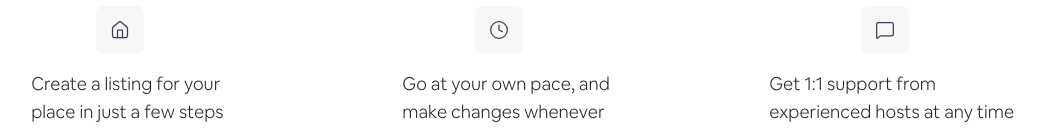
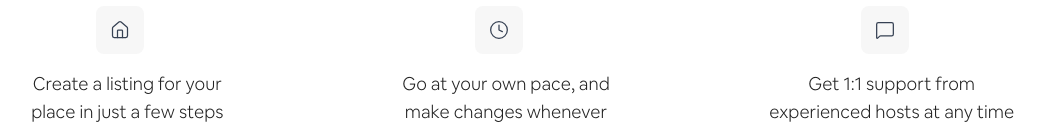
Before and after one commit to SiewJun/airbnb-clone, a React (Vite) app: page / in a window 1280 px wide. Shown: the part 1392-1523 px from the top of the page, without its empty margins (127-1172 px from the left). Built offline with nearby package versions, Linux system fonts and the light colour scheme.

Commit message:
fix: center-align text in Listing component for better readability

```diff
--- a/src/components/Listing.tsx
+++ b/src/components/Listing.tsx
@@ -31,7 +31,7 @@
                 <Home className="w-5 h-5 text-gray-700" strokeWidth={1.5} />
               </div>
               <div>
-                <h3 className="text-base sm:text-lg font-normal mb-2 text-start">
+                <h3 className="text-base sm:text-lg font-normal mb-2 text-start sm:text-center">
                   Create a listing for your
                   <br className="hidden sm:inline" />
                   place in just a few steps
@@ -44,7 +44,7 @@
                 <Clock className="w-5 h-5 text-gray-700" strokeWidth={1.5} />
               </div>
               <div>
-                <h3 className="text-base sm:text-lg font-normal mb-2 text-start">
+                <h3 className="text-base sm:text-lg font-normal mb-2 text-start sm:text-center">
                   Go at your own pace, and
                   <br className="hidden sm:inline" />
                   make changes whenever
@@ -60,7 +60,7 @@
                 />
               </div>
               <div>
-                <h3 className="text-base sm:text-lg font-normal mb-2 text-start">
+                <h3 className="text-base sm:text-lg font-normal mb-2 text-start sm:text-center">
                   Get 1:1 support from
                   <br className="hidden sm:inline" />
                   experienced hosts at any time
```
